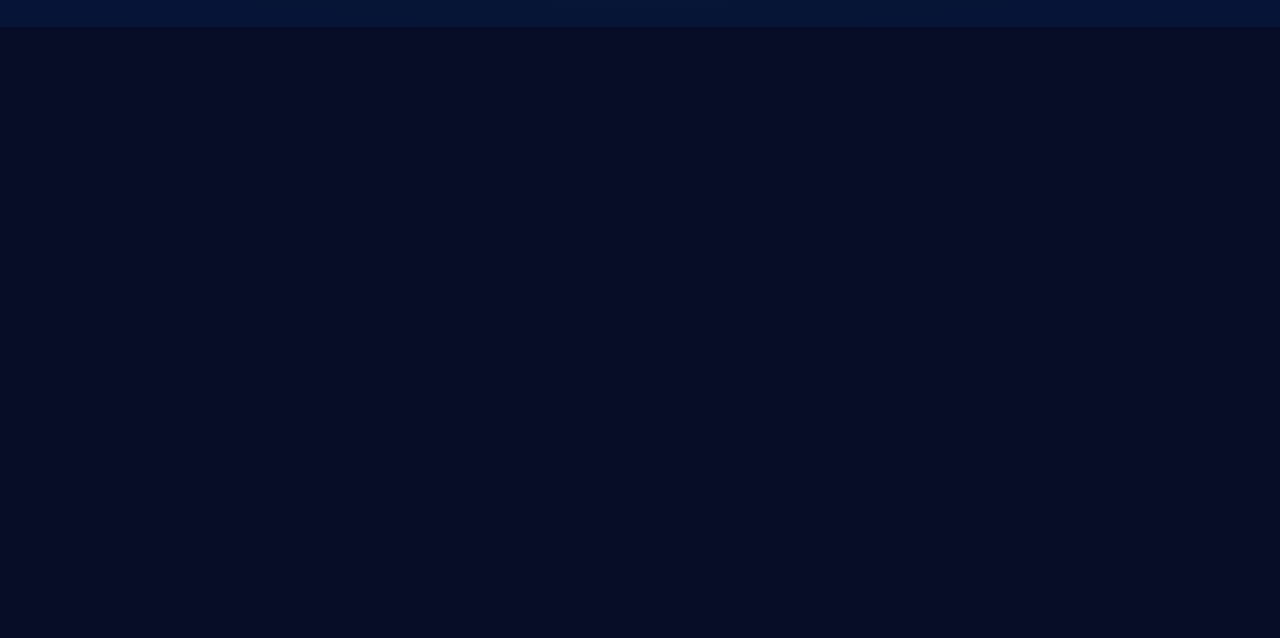
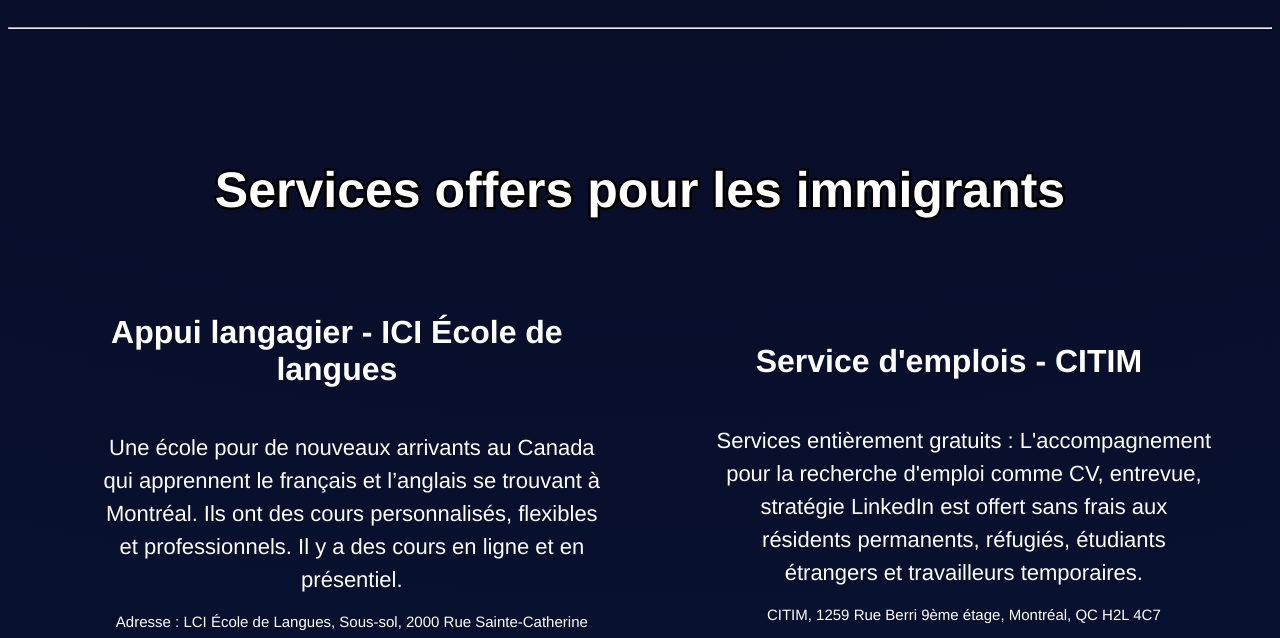
Before and after one commit to elliotthl20/projetimmigration, a Flask app: page / in a window 1280 px wide. Shown: the part 5735-6373 px from the top of the page. Before the commit the page ends 5762 px from the top, so only its background shows below. Run offline with Flask 3, Linux system fonts and the light colour scheme.

Commit message:
added all the remaining content to index

```diff
--- a/templates/index.html
+++ b/templates/index.html
@@ -148,8 +148,8 @@
 
     <h1 class="main-h1">Facteurs d'attraction</h1>
     <div class="InfoContainer">
-      <p>Le Canada recherche de la main-d’œuvre. Alors des travailleurs immigrants sont souvent attirés par un meilleur salaire, de meilleures conditions de travail qui sont supérieures au Bénin. Par exemple, dans le secteur de l’information, le Canada offre un meilleur salaire qu’au Bénin.</p>
-      <img src="https://plus.unsplash.com/premium_photo-1661782737442-faa15ab2556f?w=500&auto=format&fit=crop&q=60&ixlib=rb-4.1.0&ixid=M3wxMjA3fDB8MHxzZWFyY2h8MXx8am9iJTIwbW9uZXl8ZW58MHx8MHx8fDA%3D">
+      <p>Le Canada recherche de la main-d’œuvre. Alors des travailleurs immigrants sont souvent attirés par un meilleur salaire, de meilleures conditions de travail qui sont supérieures au Bénin. Par exemple, dans le secteur de l’information, le Canada offre un meilleur salaire qu’au Bénin. La population jeune du Bénin pourrait bénéficier des opportunités d'emplois en Canada.</p>
+      <img src="https://i.ibb.co/wrhXGNwJ/unnamed-6.png">
     </div>
     <br>
     <div class="InfoContainer">
@@ -253,9 +253,50 @@
     <h1 class="main-h1">Où s'installer</h1>
 
     <div class="InfoContainer">
-      <p>Montréal, car il y a une grande population française et une grande population béninoise qui aiderait les immigrants du Bénin à s'intégrer dans la société canadienne. Le Bénin a pour langue nationale le français, puisque Montréal est majoritairement française, mais comporte un peu d’anglais, il sera plus facile aux Béninois de s’intégrer à la culture canadienne. Les arrivants peuvent s'exprimer, travailler et remplir des documents officiels dès le premier jour sans avoir à apprendre l'anglais. C'est un énorme avantage pour trouver un emploi rapidement. Il y aussi le fait que la ville est déjà multiculturelle. Il y a des associations pour immigrants ainsi que des fêtes nationales permettant aux nouveaux arrivants de se sentir confortables. Finalement, le transport en commun est très efficace, cela est parfait pour une famille qui n'a pas encore les moyens d'acheter une voiture à son arrivée et qui se déplace souvent.</p>
+      <p>C'est meilleur de s'installer à Montréal, car il y a une grande population française et une grande population béninoise qui aiderait les immigrants du Bénin à s'intégrer dans la société canadienne. Le Bénin a pour langue nationale le français, puisque Montréal est majoritairement française, mais comporte un peu d’anglais, il sera plus facile aux Béninois de s’intégrer à la culture canadienne. Les arrivants peuvent s'exprimer, travailler et remplir des documents officiels dès le premier jour sans avoir à apprendre l'anglais. C'est un énorme avantage pour trouver un emploi rapidement. Il y aussi le fait que la ville est déjà multiculturelle. Il y a des associations pour immigrants ainsi que des fêtes nationales permettant aux nouveaux arrivants de se sentir confortables. Finalement, le transport en commun est très efficace, cela est parfait pour une famille qui n'a pas encore les moyens d'acheter une voiture à son arrivée et qui se déplace souvent.</p>
       <img style="object-fit: contain;" src="https://www150.statcan.gc.ca/n1/pub/89-657-x/2024005/c-g/c-g01-fra.png">
     </div>
+
+
     <br>
+
+    <hr id="services"> <!--sets the page view to attraction here-->
+
+    <br>
+    <br>
+    <br>
+    <br>
+
+    <br>
+
+    <h1 class="main-h1">Services offers pour les immigrants</h1>
+    <div class="InfoContainer">
+       <div class="VerticalInfoContainer">
+        <h1>Appui langagier - ICI École de langues</h1>
+        <p style="margin-bottom: 0px;">Une école pour de nouveaux arrivants au Canada qui apprennent le français et l’anglais se trouvant à Montréal. Ils ont des cours personnalisés, flexibles et professionnels. Il y a des cours en ligne et en présentiel. </p>
+        <p style="font-size: 15px;">Adresse : LCI École de Langues, Sous-sol, 2000 Rue Sainte-Catherine Ouest, bureau 1300, Montréal, QC H3H 2T2, Canada</p>
+        <img style="object-fit: contain; margin-top: 0px;" src="https://i.ibb.co/rKJrcVLS/unnamed-5.png">
+      </div>
+      <div class="VerticalInfoContainer">
+        <h1>Service d'emplois - CITIM</h1>
+        <p style="margin-bottom: 0px;">Services entièrement gratuits : L'accompagnement pour la recherche d'emploi comme CV, entrevue, stratégie LinkedIn est offert sans frais aux résidents permanents, réfugiés, étudiants étrangers et travailleurs temporaires.</p>
+        <p style="font-size: 15px;">CITIM, 1259 Rue Berri 9ème étage, Montréal, QC H2L 4C7</p>
+        <img style="margin-top: 0px;" src="https://immigrantquebec.com/fr/wp-content/uploads/2021/06/CITIM_Logo_255x158.png">
+      </div>
+    </div>
+    <div class="InfoContainer">
+       <div class="VerticalInfoContainer">
+        <h1>Éducation - École secondaire Saint-Luc</h1>
+        <p style="margin-bottom: 0px;">Reconnue pour ses classes d'intégration linguistique notamment en français qui aident les élèves à s’améliorer dans leur cheminement scolaire.</p>
+        <p style="font-size: 15px;">Adresse : 6300 Chem. de la Côte St Luc, Montréal, QC H4V 2W7 </p>
+        <img style="margin-top: 0px;" src="https://a-ma-portee.cssdm.gouv.qc.ca/wp-content/uploads/sites/4/2020/07/Saint-Luc-1-scaled.jpg">
+      </div>
+      <div class="VerticalInfoContainer">
+        <h1>Soins de santé - PRAIDA</h1>
+        <p style="margin-bottom: 0px;">Offre des services de santé et sociaux essentiels pour faciliter l'intégration des demandeurs d'asile et de leur famille.</p>
+        <p style="font-size: 15px;">CITIM, 1259 Rue Berri 9ème étage, Montréal, QC H2L 4C7</p>
+        <img style="margin-top: 0px;" src="https://mmfim.ca/wp-content/uploads/2018/06/Logo_PRAIDA-1024x753.jpg">
+      </div>
+    </div>
   </body>
 </html>
```
